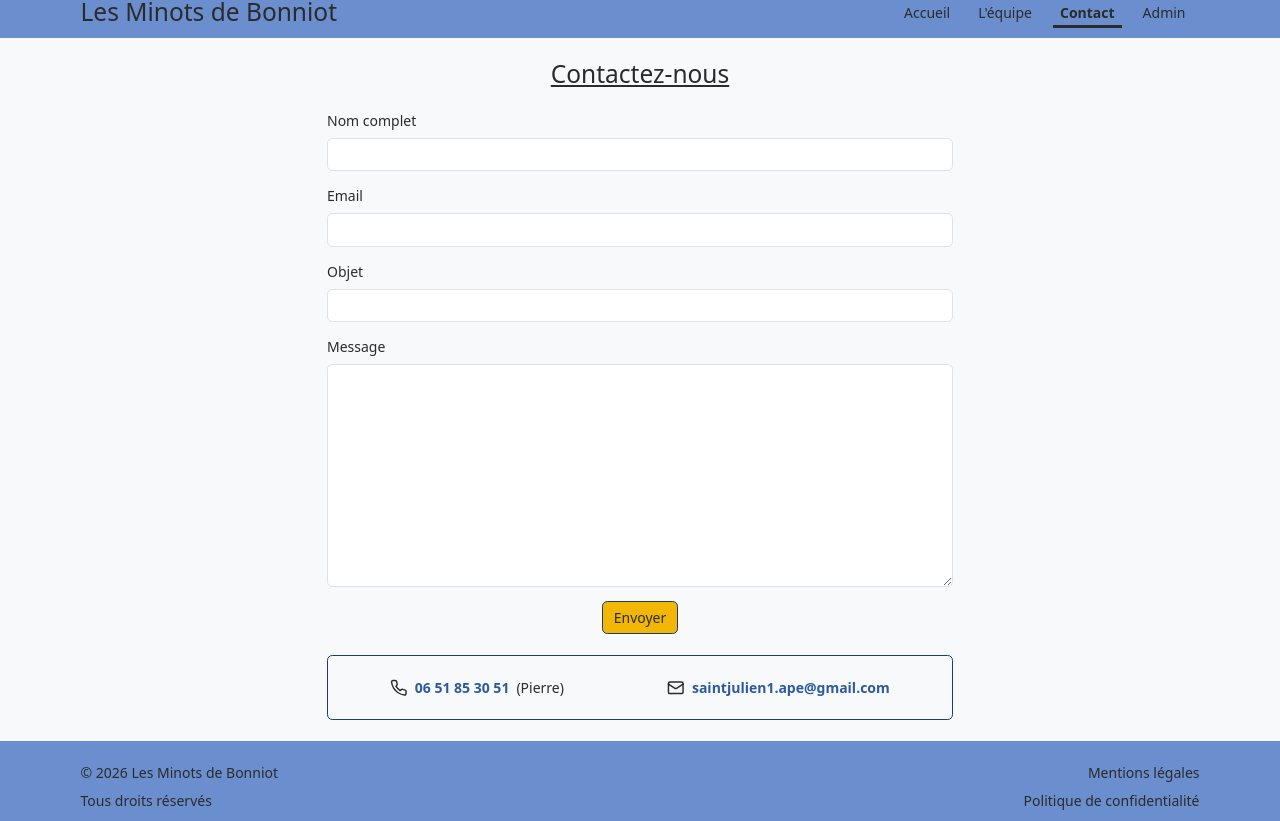
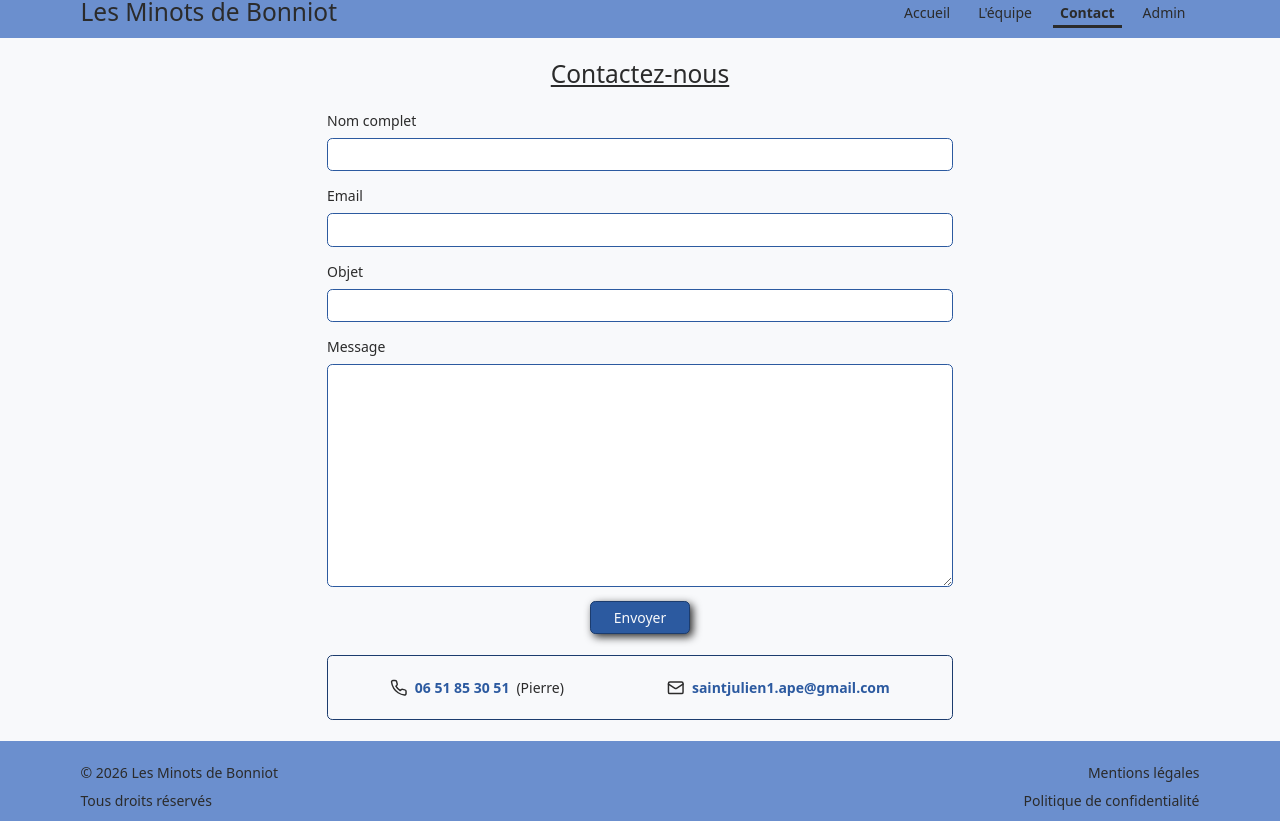
Before and after one commit to Piero13/les-minots-de-bonniot, a React (Vite) app: page /contact in a window 1280 px wide. Shown: the part 514-1335 px from the top of the page. Built offline with nearby package versions, Linux system fonts and the light colour scheme; no server answers; the database is empty.

Commit message:
ameliorate global ux

```diff
--- a/index.html
+++ b/index.html
@@ -2,9 +2,16 @@
 <html lang="en">
   <head>
     <meta charset="UTF-8" />
-    <link rel="icon" type="image/svg+xml" href="/vite.svg" />
     <meta name="viewport" content="width=device-width, initial-scale=1.0" />
-    <title>les-minots-de-bonniot</title>
+    <link rel="manifest" href="/manifest.json" />
+    <link rel="icon" href="./logo_192.png" />
+    <meta name="theme-color" content="#6b8fce" />
+    <meta name="description" content="Site internet de l'association des parents d'élèves de l'école primaire de Saint Julien 1 à Marseille 12e.">
+    <meta property="og:title" content="Les Minots de Bonniot">
+    <meta property="og:description" content="Toutes les infos utiles de votre APE.">
+    <meta property="og:image" content="/logo_192.png">
+    <meta property="og:type" content="website">
+    <title>Les minots de Bonniot</title>
   </head>
   <body>
     <div id="root"></div>
--- a/src/components/contact/ContactForm.jsx
+++ b/src/components/contact/ContactForm.jsx
@@ -41,27 +41,27 @@ const ContactForm = () => {
 
       <Form.Group className="mb-3">
         <Form.Label>Nom complet</Form.Label>
-        <Form.Control name="full_name" required />
+        <Form.Control className="border border-primary" name="full_name" required />
       </Form.Group>
 
       <Form.Group className="mb-3">
         <Form.Label>Email</Form.Label>
-        <Form.Control type="email" name="email" required />
+        <Form.Control className="border border-primary" type="email" name="email" required />
       </Form.Group>
 
       <Form.Group className="mb-3">
         <Form.Label>Objet</Form.Label>
-        <Form.Control name="subject" />
+        <Form.Control className="border border-primary" name="subject" />
       </Form.Group>
 
       <Form.Group className="mb-3">
         <Form.Label>Message</Form.Label>
-        <Form.Control as="textarea" name="content" rows={10} required />
+        <Form.Control className="border border-primary" as="textarea" name="content" rows={10} required />
       </Form.Group>
 
       <Button
-        variant="tertiary"
-        className="w-auto mx-auto border border-primaryDark text-customDark"
+        variant="primary"
+        className="w-10 mx-auto border border-primaryDark text-customLight bs-darkShadow"
         type="submit"
         disabled={loading}
       >
--- a/src/components/home/EventHighlight.jsx
+++ b/src/components/home/EventHighlight.jsx
@@ -62,7 +62,7 @@ const EventHighlight = () => {
                     />
                   )}
 
-                  <Card.Body className="d-flex flex-column">
+                  <Card.Body className="d-flex flex-column bg-customLight">
                     <Card.Title>{event.title}</Card.Title>
 
                     <Card.Subtitle className="mb-2 text-muted">
@@ -75,7 +75,7 @@ const EventHighlight = () => {
                         : event.description}
                     </Card.Text>
 
-                    <Card.Footer className="d-flex flex-column flex-lg-row w-100 p-0 pt-3">
+                    <Card.Footer className="d-flex flex-column flex-lg-row w-100 p-0 pt-3 bg-customLight">
                       <Button
                         variant="primary"
                         className="border border-primaryDark bs-darkShadow w-45 mx-auto mb-3 mb-lg-0"
--- a/src/pages/LegalDocuments.jsx
+++ b/src/pages/LegalDocuments.jsx
@@ -1,5 +1,5 @@
 import { useEffect, useState } from "react";
-import { Container, ListGroup, Spinner } from "react-bootstrap";
+import { Button, Container, ListGroup, Spinner } from "react-bootstrap";
 import { supabase } from "../services/supabaseClient";
 
 const LegalDocuments = () => {
@@ -23,12 +23,14 @@ const LegalDocuments = () => {
   if (loading) return <Spinner animation="border" />;
 
   return (
-    <Container className="mt-4">
+    <Container className="pt-4">
       <h2 className="fs-4 fs-lg-3 text-center text-md-start">Documents légaux</h2>
       <ListGroup className="mt-3">
         {docs.map((doc) => (
-          <ListGroup.Item key={doc.id}>
-            <a
+          <ListGroup.Item key={doc.id} className="border border-primary mb-4 d-flex align-items-center py-3 px-5">
+            <p className="m-0">{doc.title}</p>
+            <Button
+              variant="primary"
               href={
                 supabase.storage
                   .from("legal-docs-bucket")
@@ -36,9 +38,10 @@ const LegalDocuments = () => {
               }
               target="_blank"
               rel="noopener noreferrer"
+              className="ms-5 border border-customDark bs-darkShadow text-customLight"
             >
-              {doc.title}
-            </a>
+              Télécharger
+            </Button>
           </ListGroup.Item>
         ))}
       </ListGroup>
--- a/src/pages/Policy.jsx
+++ b/src/pages/Policy.jsx
@@ -6,7 +6,7 @@ const Policy = () => {
         <Container className="my-5">
             <Row className="justify-content-center">
                 <Col xs={12} md={10} lg={8}>
-                    <Card className="shadow-sm">
+                    <Card className="bs-primaryDark border border-primary">
                         <Card.Body>
                             <h2 className="mb-4 text-center fs-4 fs-md-3">
                                 Politique de Confidentialité
```
Also changed, not shown: public/logo_192.png (added), public/logo_300.png (added), public/manifest.json (added).
